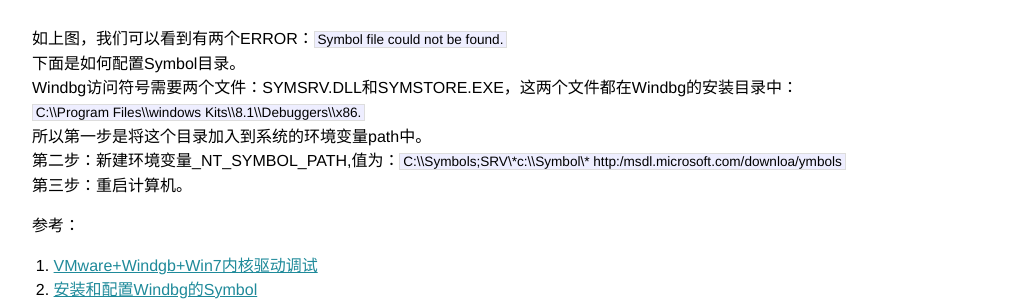
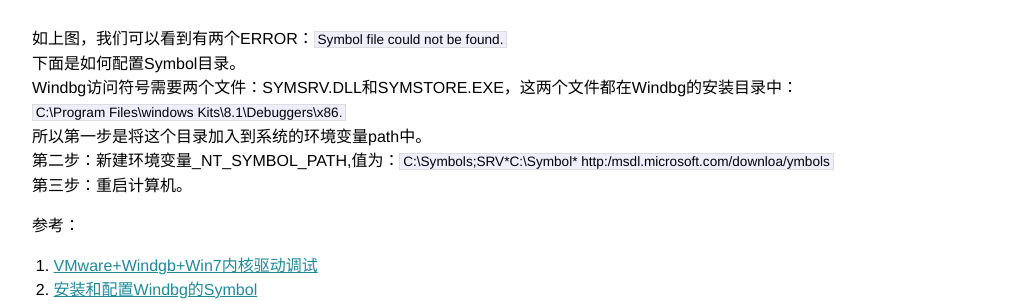
Before and after one commit to ll0KT/KevinIsCool.github.io, a Jekyll site: the page built from _posts/tech/2014-11-24-windbg+virtualbox+win7-The-Kernel-Debugging-Env-configuration.md, in a window 1280 px wide and 900 px high, scrolled down 4125 px. Shown: the part 289-590 px from the top of the window, without its empty margins (128-1151 px from the left). Built offline with Jekyll 4.4.1, drawn with Linux system fonts in a browser that asks for light colours; Markdown is read by kramdown in place of the engine named in the settings.

Commit message:
20141126

```diff
--- a/_posts/tech/2014-11-24-windbg+virtualbox+win7-The-Kernel-Debugging-Env-configuration.md
+++ b/_posts/tech/2014-11-24-windbg+virtualbox+win7-The-Kernel-Debugging-Env-configuration.md
@@ -62,9 +62,9 @@ Windbg下载：[Here](http://www.windbg.org/)
 如上图，我们可以看到有两个ERROR：`Symbol file could not be found.`
 下面是如何配置Symbol目录。
 Windbg访问符号需要两个文件：SYMSRV.DLL和SYMSTORE.EXE，这两个文件都在Windbg的安装目录中：
-`C:\\Program Files\\windows Kits\\8.1\\Debuggers\\x86.`
+`C:\Program Files\windows Kits\8.1\Debuggers\x86.`
 所以第一步是将这个目录加入到系统的环境变量path中。
-第二步：新建环境变量_NT_SYMBOL_PATH,值为：`C:\\Symbols;SRV\*c:\\Symbol\* http:/msdl.microsoft.com/downloa/ymbols `
+第二步：新建环境变量_NT_SYMBOL_PATH,值为：`C:\Symbols;SRV*C:\Symbol* http:/msdl.microsoft.com/downloa/ymbols `
 第三步：重启计算机。
 
 参考：
```
